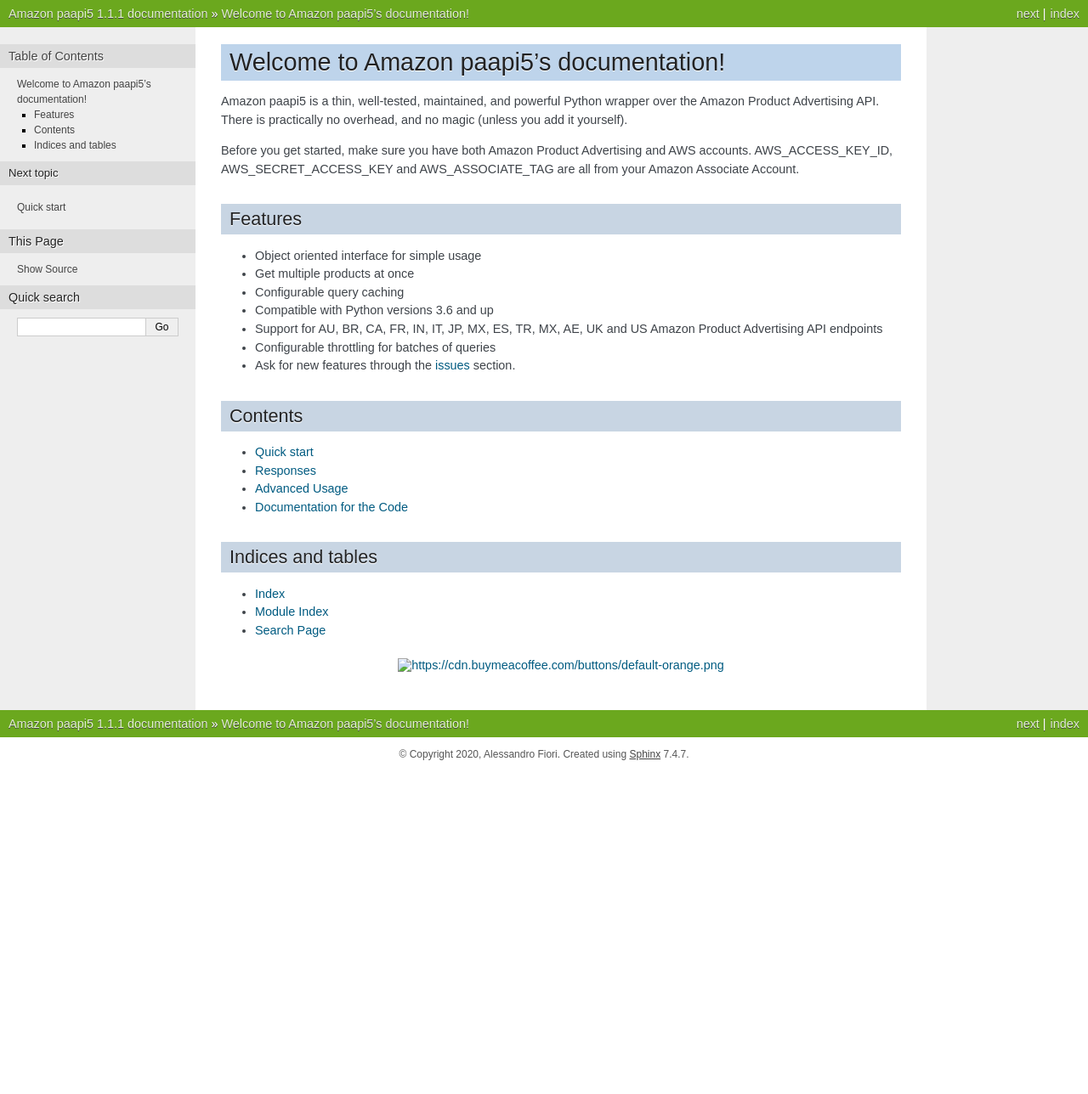
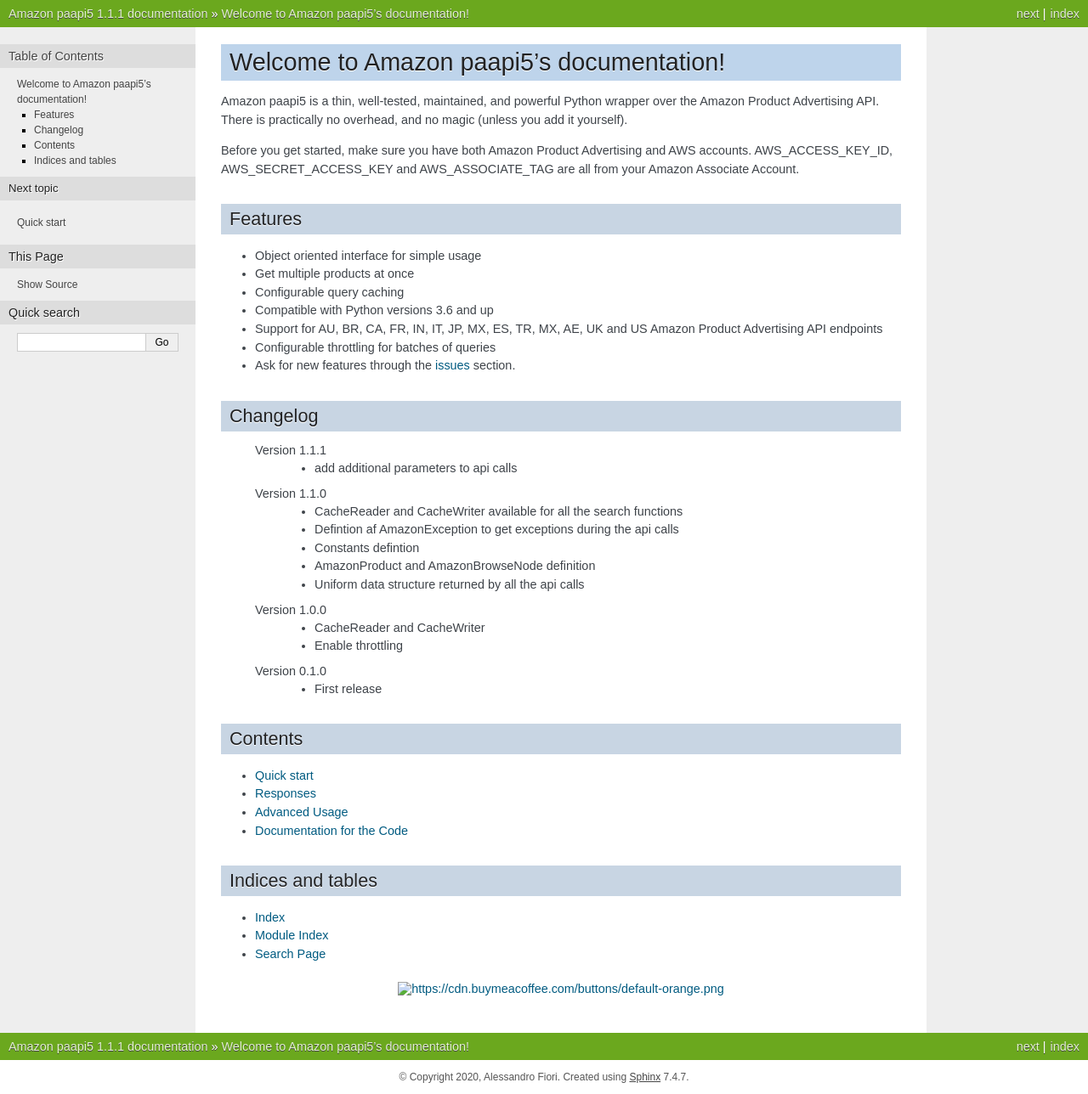
Before and after one commit to alefiori82/amazon-paapi5, a Sphinx documentation site: the page built from docs/source/index.rst, in a window 1280 px wide. Shown: the whole page at 85% size. Built offline with Sphinx 7.4.7, drawn with Linux system fonts in a browser that asks for light colours; before the commit the page ends 908 px from its top, so only the background shows below that.

Commit message:
update docs and readme

```diff
--- a/docs/source/index.rst
+++ b/docs/source/index.rst
@@ -22,6 +22,23 @@
 - Ask for new features through the `issues <https://github.com/alefiori82/amazon-paapi5/issues>`_ section.
 
 
+Changelog
+=========
+
+    Version 1.1.1
+        - add additional parameters to api calls
+    Version 1.1.0
+        - CacheReader and CacheWriter available for all the search functions
+        - Defintion af AmazonException to get exceptions during the api calls
+        - Constants defintion
+        - AmazonProduct and AmazonBrowseNode definition
+        - Uniform data structure returned by all the api calls
+    Version 1.0.0
+        - CacheReader and CacheWriter
+        - Enable throttling
+    Version 0.1.0
+        - First release
+
 Contents
 ========
 
```
Also changed, not shown: README.md (+1 -1 lines), 5 other files.
